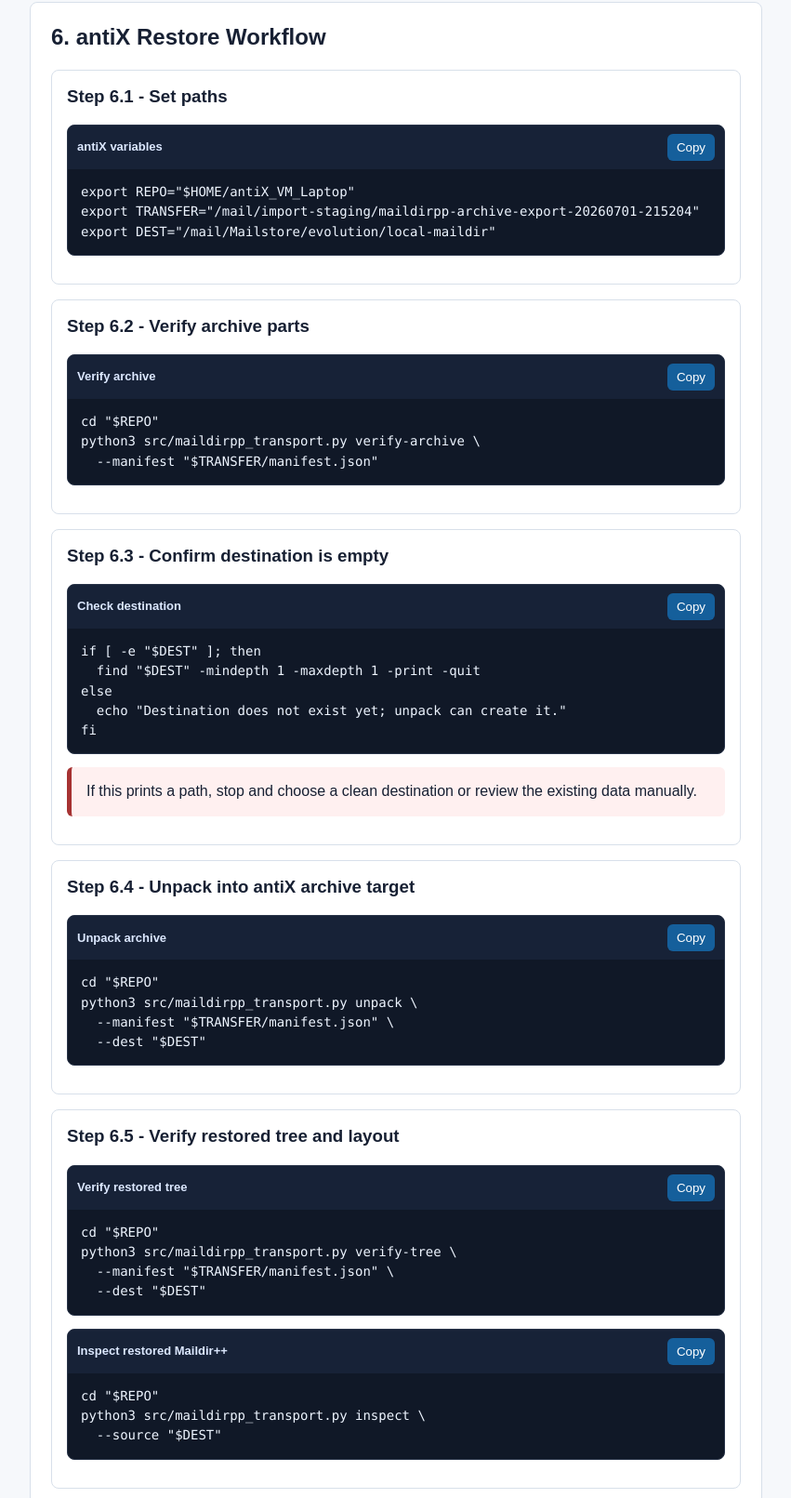
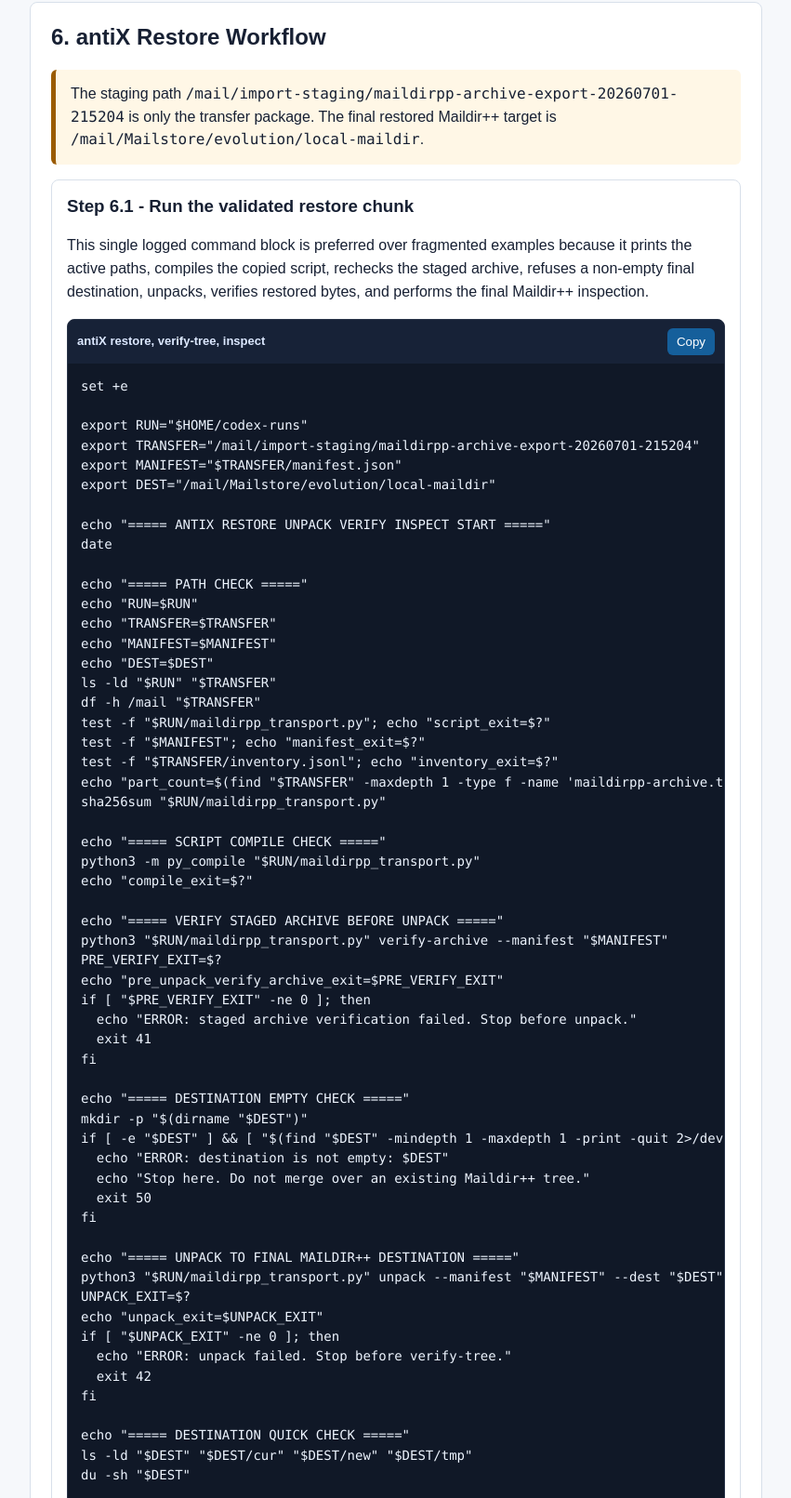
Before and after one commit to atiqte/codex_antix, a plain HTML site: page docs/MAILDIRPP_ARCHIVE_TRANSPORT_GUIDE.html in a window 1280 px wide. Shown: the part 9489-11100 px from the top of the page at 93% size, without its empty margins (366-1217 px from the left). Drawn offline with Linux system fonts and the light colour scheme.

Commit message:
Update Maildir++ archive restore guide

```diff
--- a/docs/MAILDIRPP_ARCHIVE_TRANSPORT_GUIDE.html
+++ b/docs/MAILDIRPP_ARCHIVE_TRANSPORT_GUIDE.html
@@ -541,47 +541,103 @@ echo "===== ANTIX USB TO STAGING DONE ====="</code></pre></div>
 
       <section id="antix">
         <h2>6. antiX Restore Workflow</h2>
+        <div class="callout warning">
+          The staging path <code>/mail/import-staging/maildirpp-archive-export-20260701-215204</code>
+          is only the transfer package. The final restored Maildir++ target is
+          <code>/mail/Mailstore/evolution/local-maildir</code>.
+        </div>
         <div class="step">
-          <h3>Step 6.1 - Set paths</h3>
-          <div class="command"><div class="command-title"><span>antiX variables</span><button class="copy" data-target="cmd-antix-vars">Copy</button></div><pre id="cmd-antix-vars"><code>export REPO="$HOME/antiX_VM_Laptop"
+          <h3>Step 6.1 - Run the validated restore chunk</h3>
+          <p>This single logged command block is preferred over fragmented examples because it prints the active paths, compiles the copied script, rechecks the staged archive, refuses a non-empty final destination, unpacks, verifies restored bytes, and performs the final Maildir++ inspection.</p>
+          <div class="command"><div class="command-title"><span>antiX restore, verify-tree, inspect</span><button class="copy" data-target="cmd-antix-restore-all">Copy</button></div><pre id="cmd-antix-restore-all"><code>set +e
+
+export RUN="$HOME/codex-runs"
 export TRANSFER="/mail/import-staging/maildirpp-archive-export-20260701-215204"
-export DEST="/mail/Mailstore/evolution/local-maildir"</code></pre></div>
-        </div>
+export MANIFEST="$TRANSFER/manifest.json"
+export DEST="/mail/Mailstore/evolution/local-maildir"
 
-        <div class="step">
-          <h3>Step 6.2 - Verify archive parts</h3>
-          <div class="command"><div class="command-title"><span>Verify archive</span><button class="copy" data-target="cmd-verify-archive">Copy</button></div><pre id="cmd-verify-archive"><code>cd "$REPO"
-python3 src/maildirpp_transport.py verify-archive \
-  --manifest "$TRANSFER/manifest.json"</code></pre></div>
-        </div>
+echo "===== ANTIX RESTORE UNPACK VERIFY INSPECT START ====="
+date
 
-        <div class="step">
-          <h3>Step 6.3 - Confirm destination is empty</h3>
-          <div class="command"><div class="command-title"><span>Check destination</span><button class="copy" data-target="cmd-check-dest">Copy</button></div><pre id="cmd-check-dest"><code>if [ -e "$DEST" ]; then
-  find "$DEST" -mindepth 1 -maxdepth 1 -print -quit
-else
-  echo "Destination does not exist yet; unpack can create it."
-fi</code></pre></div>
-          <div class="callout danger">If this prints a path, stop and choose a clean destination or review the existing data manually.</div>
-        </div>
+echo "===== PATH CHECK ====="
+echo "RUN=$RUN"
+echo "TRANSFER=$TRANSFER"
+echo "MANIFEST=$MANIFEST"
+echo "DEST=$DEST"
+ls -ld "$RUN" "$TRANSFER"
+df -h /mail "$TRANSFER"
+test -f "$RUN/maildirpp_transport.py"; echo "script_exit=$?"
+test -f "$MANIFEST"; echo "manifest_exit=$?"
+test -f "$TRANSFER/inventory.jsonl"; echo "inventory_exit=$?"
+echo "part_count=$(find "$TRANSFER" -maxdepth 1 -type f -name 'maildirpp-archive.tar.gz.part*' | wc -l)"
+sha256sum "$RUN/maildirpp_transport.py"
 
-        <div class="step">
-          <h3>Step 6.4 - Unpack into antiX archive target</h3>
-          <div class="command"><div class="command-title"><span>Unpack archive</span><button class="copy" data-target="cmd-unpack">Copy</button></div><pre id="cmd-unpack"><code>cd "$REPO"
-python3 src/maildirpp_transport.py unpack \
-  --manifest "$TRANSFER/manifest.json" \
-  --dest "$DEST"</code></pre></div>
-        </div>
+echo "===== SCRIPT COMPILE CHECK ====="
+python3 -m py_compile "$RUN/maildirpp_transport.py"
+echo "compile_exit=$?"
 
-        <div class="step">
-          <h3>Step 6.5 - Verify restored tree and layout</h3>
-          <div class="command"><div class="command-title"><span>Verify restored tree</span><button class="copy" data-target="cmd-verify-tree">Copy</button></div><pre id="cmd-verify-tree"><code>cd "$REPO"
-python3 src/maildirpp_transport.py verify-tree \
-  --manifest "$TRANSFER/manifest.json" \
-  --dest "$DEST"</code></pre></div>
-          <div class="command"><div class="command-title"><span>Inspect restored Maildir++</span><button class="copy" data-target="cmd-inspect-dest">Copy</button></div><pre id="cmd-inspect-dest"><code>cd "$REPO"
-python3 src/maildirpp_transport.py inspect \
-  --source "$DEST"</code></pre></div>
+echo "===== VERIFY STAGED ARCHIVE BEFORE UNPACK ====="
+python3 "$RUN/maildirpp_transport.py" verify-archive --manifest "$MANIFEST"
+PRE_VERIFY_EXIT=$?
+echo "pre_unpack_verify_archive_exit=$PRE_VERIFY_EXIT"
+if [ "$PRE_VERIFY_EXIT" -ne 0 ]; then
+  echo "ERROR: staged archive verification failed. Stop before unpack."
+  exit 41
+fi
+
+echo "===== DESTINATION EMPTY CHECK ====="
+mkdir -p "$(dirname "$DEST")"
+if [ -e "$DEST" ] &amp;&amp; [ "$(find "$DEST" -mindepth 1 -maxdepth 1 -print -quit 2&gt;/dev/null)" ]; then
+  echo "ERROR: destination is not empty: $DEST"
+  echo "Stop here. Do not merge over an existing Maildir++ tree."
+  exit 50
+fi
+
+echo "===== UNPACK TO FINAL MAILDIR++ DESTINATION ====="
+python3 "$RUN/maildirpp_transport.py" unpack --manifest "$MANIFEST" --dest "$DEST"
+UNPACK_EXIT=$?
+echo "unpack_exit=$UNPACK_EXIT"
+if [ "$UNPACK_EXIT" -ne 0 ]; then
+  echo "ERROR: unpack failed. Stop before verify-tree."
+  exit 42
+fi
+
+echo "===== DESTINATION QUICK CHECK ====="
+ls -ld "$DEST" "$DEST/cur" "$DEST/new" "$DEST/tmp"
+du -sh "$DEST"
+
+echo "===== VERIFY RESTORED TREE ====="
+python3 "$RUN/maildirpp_transport.py" verify-tree --manifest "$MANIFEST" --dest "$DEST"
+VERIFY_TREE_EXIT=$?
+echo "verify_tree_exit=$VERIFY_TREE_EXIT"
+if [ "$VERIFY_TREE_EXIT" -ne 0 ]; then
+  echo "ERROR: verify-tree failed. Do not add to Evolution yet."
+  exit 43
+fi
+
+echo "===== INSPECT RESTORED MAILDIR++ TREE ====="
+python3 "$RUN/maildirpp_transport.py" inspect --source "$DEST"
+INSPECT_EXIT=$?
+echo "inspect_exit=$INSPECT_EXIT"
+if [ "$INSPECT_EXIT" -ne 0 ]; then
+  echo "ERROR: inspect failed. Do not add to Evolution yet."
+  exit 44
+fi
+
+echo "===== ANTIX RESTORE UNPACK VERIFY INSPECT DONE ====="</code></pre></div>
+          <div class="callout ok">
+            Validated result on antiX: <code>script_exit=0</code>, <code>manifest_exit=0</code>,
+            <code>inventory_exit=0</code>, <code>part_count=21</code>, <code>compile_exit=0</code>,
+            <code>pre_unpack_verify_archive_exit=0</code>, <code>unpack_exit=0</code>,
+            <code>verify_tree_exit=0</code>, <code>inspect_exit=0</code>, <code>status=ok</code>,
+            <code>maildir_folders=29</code>, <code>cur_files=48720</code>, <code>new_files=0</code>,
+            and <code>tmp_files=0</code>. The restored tree was 59G with 48,721 regular files.
+          </div>
+          <div class="callout danger">
+            If any exit code is nonzero, if <code>status=ok</code> is missing, or if
+            <code>tmp_files</code> is not <code>0</code>, stop and do not add the archive to Evolution yet.
+          </div>
+          <p>If a full repository checkout exists on antiX, repo-relative commands can also work. The validated manual transfer path used <code>$HOME/codex-runs/maildirpp_transport.py</code>, so this guide uses that path for the restore block.</p>
         </div>
       </section>
 
@@ -615,12 +671,13 @@ export SOURCE="/home/atiq/Evolution-Mailstore/betterbird-archive-maildirpp"
 export EXPORT="$HOME/maildirpp-archive-export-$(date +%Y%m%d-%H%M%S)"
 python3 src/maildirpp_transport.py inspect --source "$SOURCE"
 python3 src/maildirpp_transport.py pack --source "$SOURCE" --out "$EXPORT"</code></pre></div>
-        <div class="command"><div class="command-title"><span>antiX restore summary</span><button class="copy" data-target="cmd-quick-restore">Copy</button></div><pre id="cmd-quick-restore"><code>cd "$HOME/antiX_VM_Laptop"
+        <div class="command"><div class="command-title"><span>antiX restore summary</span><button class="copy" data-target="cmd-quick-restore">Copy</button></div><pre id="cmd-quick-restore"><code>export RUN="$HOME/codex-runs"
 export TRANSFER="/mail/import-staging/maildirpp-archive-export-20260701-215204"
 export DEST="/mail/Mailstore/evolution/local-maildir"
-python3 src/maildirpp_transport.py verify-archive --manifest "$TRANSFER/manifest.json"
-python3 src/maildirpp_transport.py unpack --manifest "$TRANSFER/manifest.json" --dest "$DEST"
-python3 src/maildirpp_transport.py verify-tree --manifest "$TRANSFER/manifest.json" --dest "$DEST"</code></pre></div>
+python3 "$RUN/maildirpp_transport.py" verify-archive --manifest "$TRANSFER/manifest.json"
+python3 "$RUN/maildirpp_transport.py" unpack --manifest "$TRANSFER/manifest.json" --dest "$DEST"
+python3 "$RUN/maildirpp_transport.py" verify-tree --manifest "$TRANSFER/manifest.json" --dest "$DEST"
+python3 "$RUN/maildirpp_transport.py" inspect --source "$DEST"</code></pre></div>
       </section>
     </div>
   </main>
```
Also changed, not shown: docs/MAILDIRPP_ARCHIVE_TRANSPORT_GUIDE.txt (+109 -73 lines), docs/PROJECT_STATE.md (+4 -3 lines), docs/TODO.md (+1 -0 lines), docs/CHANGELOG.md.
